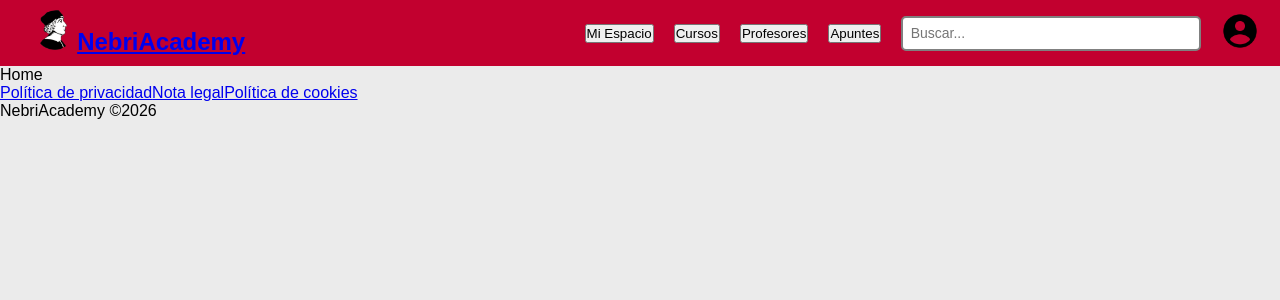
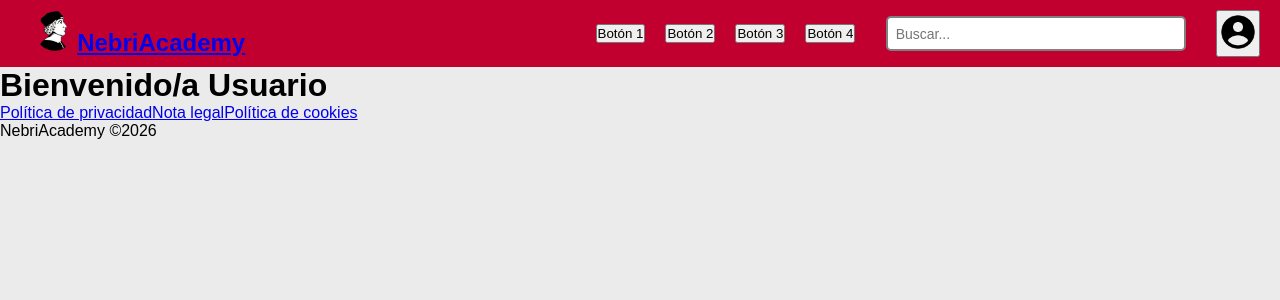
Before and after one commit to Nicolas-1400/NebriAcademy2, a React (Vite) app in the folder nebriacademy-frontend/: page /Home in a window 1280 px wide. Shown: the top 300 px of the page. Built offline with nearby package versions, Linux system fonts and the light colour scheme.

Commit message:
Botón desplegable de usuario

```diff
--- /dev/null
+++ b/nebriacademy-frontend/src/components/HomeFeed.jsx
@@ -0,0 +1,19 @@
+import { useEffect, useState } from 'react'
+
+function HomeFeed() {
+    const [usuario, setUsuario] = useState(null);
+
+    useEffect(() => {
+        const usuarioIniciado = localStorage.getItem('usuario')
+        if (usuarioIniciado) {
+        setUsuario(JSON.parse(usuarioIniciado))
+        }
+    }, []);
+  return (
+      <div>
+        <h1>Bienvenido/a {usuario ? `${usuario.nombre} ${usuario.apellidos}` : 'Usuario'}</h1>
+      </div>
+  )
+}
+
+export default HomeFeed
--- a/nebriacademy-frontend/src/components/Nav.jsx
+++ b/nebriacademy-frontend/src/components/Nav.jsx
@@ -1,4 +1,5 @@
 import { useNavigate } from 'react-router-dom'
+import { useState, useRef, useEffect } from 'react'
 import Logo from '../assets/nebriLogo.png'
 import ImagenPerfil from '../assets/imagenPerfilUsuario.png'
 
@@ -6,22 +7,50 @@ import ImagenPerfil from '../assets/imagenPerfilUsuario.png'
 function Nav() {
 
     const navigate = useNavigate();
+    const [isDropdownOpen, setIsDropdownOpen] = useState(false);
+    const dropdownRef = useRef(null);
 
-    const clickBtnMiEspacio = () => {
-        navigate('/Home/:id/MiEspacio')
+    const clickbtn1 = () => {
+        navigate('/Home')
     }
 
-     const clickBtnCursos = () => {
-        navigate('/Home/:id/Cursos')
+     const clickbtn2 = () => {
+        navigate('/Home')
     }
 
-       const clickBtnProfesores = () => {
-        navigate('/Home/:id/Profesores')
+       const clickbtn3 = () => {
+        navigate('/Home')
     }
 
-       const clickBtnApuntes = () => {
-        navigate('/Home/:id/Apuntes')
+       const clickbtn4 = () => {
+        navigate('/Home')
     }
+
+    const handleProfileClick = () => {
+        setIsDropdownOpen(!isDropdownOpen);
+    }
+
+    const handleNavigateProfile = () => {
+        navigate('/Perfil');
+        setIsDropdownOpen(false);
+    }
+
+    const handleLogout = () => {
+        localStorage.clear();
+        navigate('/');
+        setIsDropdownOpen(false);
+    }
+
+    useEffect(() => {
+        const handleClickOutside = (event) => {
+            if (dropdownRef.current && !dropdownRef.current.contains(event.target)) {
+                setIsDropdownOpen(false);
+            }
+        };
+
+        document.addEventListener('mousedown', handleClickOutside);
+        return () => document.removeEventListener('mousedown', handleClickOutside);
+    }, []);
 
 
   return (
@@ -33,15 +62,31 @@ function Nav() {
         </div>
         </a>
         <div className="contenedor-botones-nav">
-            <button type="button" className="boton-nav" onClick={clickBtnMiEspacio}>Mi Espacio</button>
-            <button type="button" className="boton-nav" onClick={clickBtnCursos}>Cursos</button>
-            <button type="button" className="boton-nav" onClick={clickBtnProfesores}>Profesores</button>
-            <button type="button" className="boton-nav" onClick={clickBtnApuntes}>Apuntes</button>
+            <button type="button" className="boton-nav-1" onClick={clickbtn1}>Botón 1</button>
+            <button type="button" className="boton-nav-2" onClick={clickbtn2}>Botón 2</button>
+            <button type="button" className="boton-nav-3" onClick={clickbtn3}>Botón 3</button>
+            <button type="button" className="boton-nav-4" onClick={clickbtn4}>Botón 4</button>
         </div>
         <input type="search" className="barra-busqueda-nav" placeholder="Buscar..." />
-        <a href="/Perfil">
-            <img className="perfil-nav" src={ImagenPerfil} alt="Perfil Usuario" />
-        </a>
+        <div className="perfil-dropdown-container" ref={dropdownRef}>
+            <button
+                className="perfil-button"
+                onClick={handleProfileClick}
+                aria-label="Menú de perfil"
+            >
+                <img className="perfil-nav" src={ImagenPerfil} alt="Perfil Usuario" />
+            </button>
+            {isDropdownOpen && (
+                <div className="dropdown-menu">
+                    <button className="dropdown-item" onClick={handleNavigateProfile}>
+                        Mi Perfil
+                    </button>
+                    <button className="dropdown-item" onClick={handleLogout}>
+                        Cerrar Sesión
+                    </button>
+                </div>
+            )}
+        </div>
     </div>
   )
 }
--- a/nebriacademy-frontend/src/pages/Home.jsx
+++ b/nebriacademy-frontend/src/pages/Home.jsx
@@ -1,11 +1,12 @@
 import Nav from '../components/Nav'
 import Footer from '../components/Footer'
+import HomeFeed from '../components/HomeFeed'
 
 function Home() {
   return (
     <div>
       <Nav />
-      Home
+      <HomeFeed />
       <Footer />
     </div>
   )
--- a/nebriacademy-frontend/src/router/AppRouter.jsx
+++ b/nebriacademy-frontend/src/router/AppRouter.jsx
@@ -19,10 +19,10 @@ function AppRouter() {
         <Route path="/PreRegister" element={<PreRegister />} />
         <Route path="/PreRegister/Register" element={<Register />} />
         <Route path="/Home" element={<Home />} />
-        <Route path="/Home/:id/MiEspacio" element={<MiEspacio/>} />
-        <Route path="/Home/:id/Cursos" element={<TodosCursos />} />
-        <Route path="/Home/:id/Profesores" element={<Profesores />} />
-        <Route path="/Home/:id/Apuntes" element={<Apuntes />} />
+        <Route path="/Home/MiEspacio" element={<MiEspacio/>} />
+        <Route path="/Home/Cursos" element={<TodosCursos />} />
+        <Route path="/Home/Profesores" element={<Profesores />} />
+        <Route path="/Home/Apuntes" element={<Apuntes />} />
         <Route path="/Home/PoliticaDePrivacidad" element={<PoliticaDePrivacidad />} />
         <Route path="/Home/NotaLegal" element={<NotaLegal />} />
         <Route path="/Home/PoliticaDeCookies" element={<PoliticaDeCookies />} />
```
